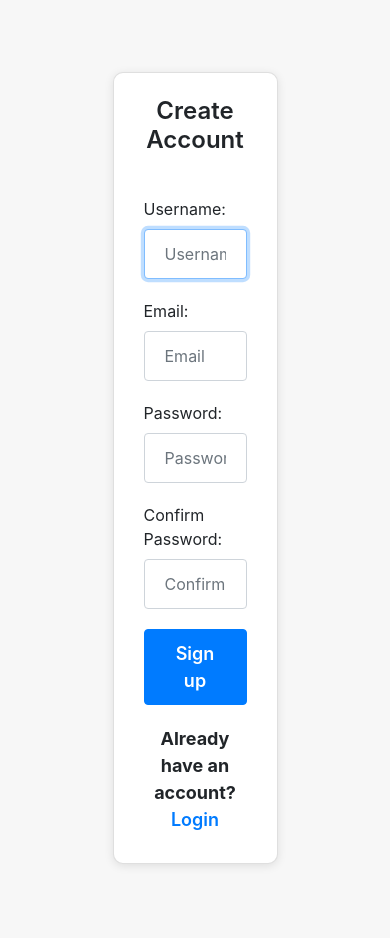
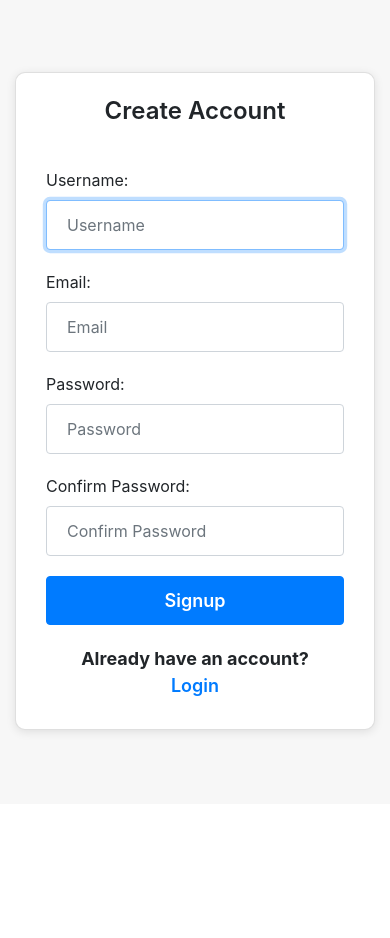
Before and after one commit to Ishfaqdev/ToDoList, a Django app: page /signup in a window 390 px wide. Shown: the part 56-994 px from the top of the page. After the commit the page ends 792 px from the top, so only its background shows below. Run offline with Django 5.2, Linux system fonts and the light colour scheme; some libraries are stand-ins or nearby versions.

Commit message:
Signup & login page make responsive

```diff
--- a/todo/templates/todo/login.html
+++ b/todo/templates/todo/login.html
@@ -4,9 +4,9 @@
 {% block style %}
 <link rel="stylesheet" href="{% static 'todo/css/signin.css' %}" />
 {% endblock style %} {% block content %}
-<div class="container my-4 w-50">
+<div class="container my-4">
   <div class="row justify-content-center">
-    <div class="col-lg-8 col-md-10">
+    <div class="col-lg-8 col-md-10 col-sm-12">
       <div class="card mt-5">
         {% comment %} <div class="card-header"> {% endcomment %}
           <h1 class="card-title text-center mt-4">Login</h1>
--- a/todo/templates/todo/signup.html
+++ b/todo/templates/todo/signup.html
@@ -8,9 +8,9 @@
 {% endblock style %}
 
 {% block content %}
-  <div class="container my-4 w-50">
+  <div class="container my-4">
     <div class="row justify-content-center">
-      <div class="col-lg-8 col-md-10">
+      <div class="col-lg-8 col-md-10 col-sm-12">
         <div class="card mt-5">
           <h1 class="card-title text-center mt-4">Create Account</h1>
           <div class="card-body">
```
Lines whose indentation alone changed are shown as unchanged.
